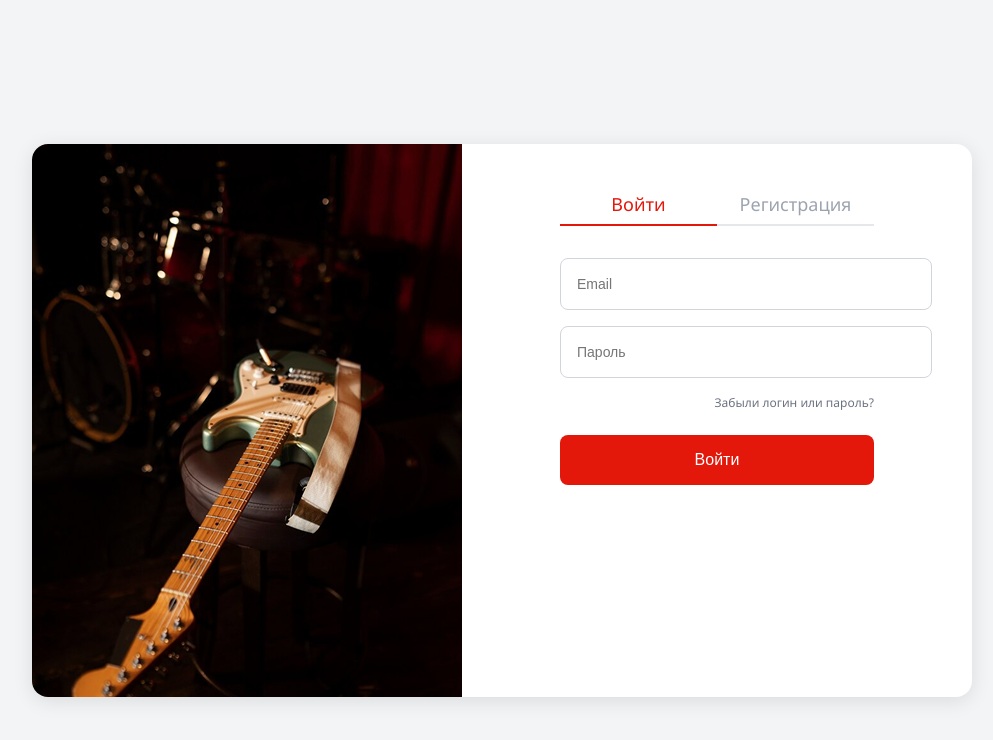
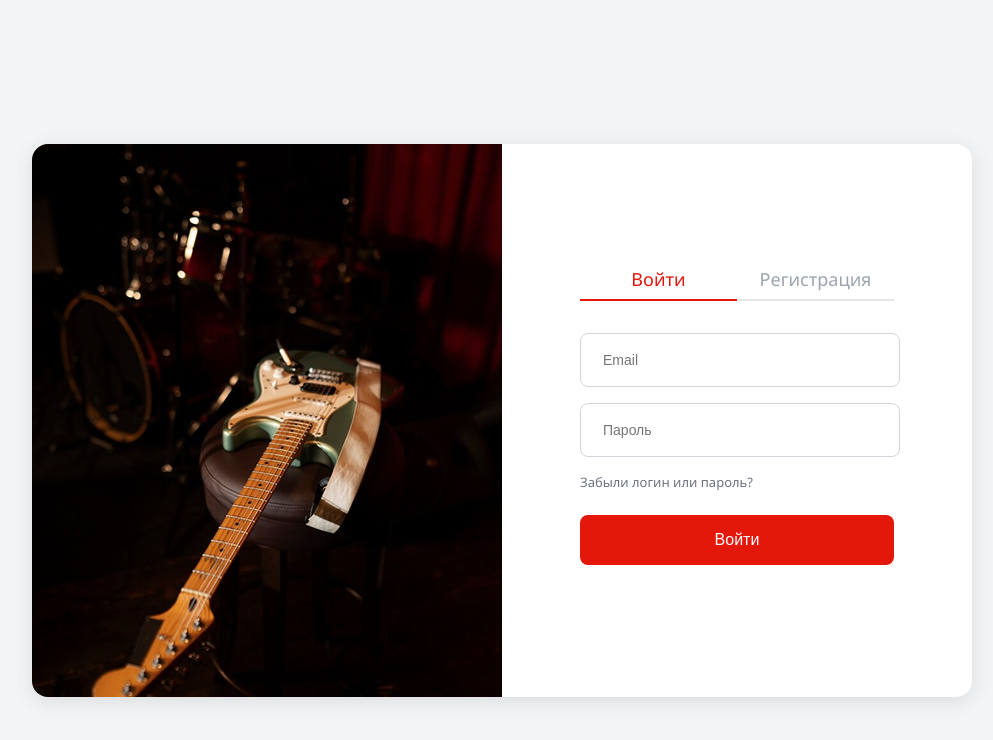
Before and after one commit to kkkastom/GuitarHaven, a plain HTML site: page autorization.html in a window 1280 px wide. Shown: the whole page, without its empty margins (138-1131 px from the left). Drawn offline with Linux system fonts and the light colour scheme.

Commit message:
рехтую до идеала

```diff
--- a/autorization.css
+++ b/autorization.css
@@ -28,7 +28,7 @@ body {
 
 .form-side {
     width: 50%;
-    padding: 40px;
+    justify-content: center;
     display: flex;
     flex-direction: column;
     align-items: center;
@@ -84,11 +84,14 @@ body {
 input {
     width: 100%;
     height: 50px;
-    padding: 0 40px 0 16px;
     border: 1px solid #d1d5db;
     border-radius: 8px;
     font-size: 14px;
     outline: none;
+}
+
+input::placeholder {
+    padding-left: 20px;
 }
 
 input:focus {
@@ -96,18 +99,11 @@ input:focus {
     box-shadow: 0 0 0 2px rgba(227, 23, 10, 0.2);
 }
 
-.input-icon {
-    position: absolute;
-    right: 16px;
-    top: 16px;
-    color: #9ca3af;
-    pointer-events: none;
-}
 
 .forgot-link {
-    font-size: 12px;
+    font-size: 13px;
     color: #6b7280;
-    text-align: right;
+    text-align: left;
     margin-bottom: 24px;
     display: block;
     text-decoration: none;
```
Also changed, not shown: autorization.html (+2 -0 lines), catalog.html (+0 -2 lines).
